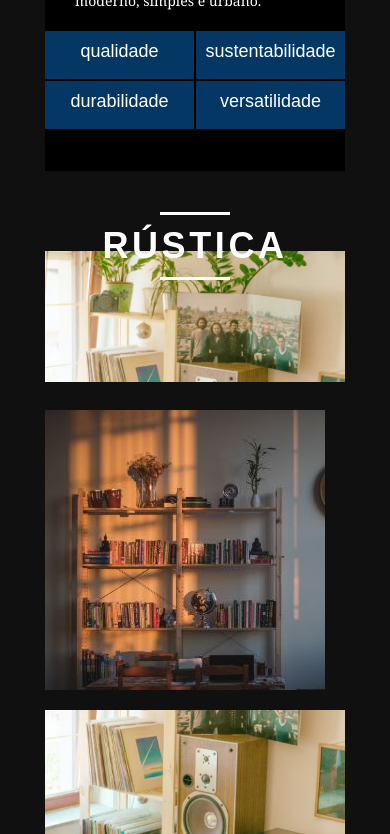
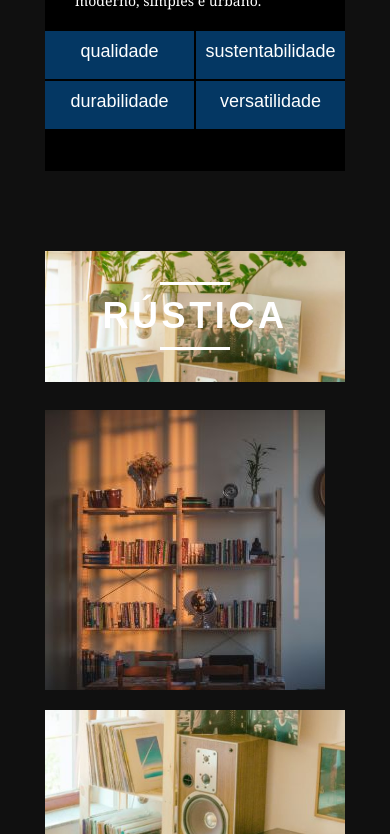
Before and after one commit to Sellenira/Bookshelf, a plain HTML site: page produtos.html in a window 390 px wide. Shown: the part 1166-2000 px from the top of the page. Drawn offline with Linux system fonts and the light colour scheme.

Commit message:
Update style.css

```diff
--- a/css/style.css
+++ b/css/style.css
@@ -979,11 +979,11 @@ h1,h2,h3 {
 	}
 
 	.missao ul li {
-    font-size: 14px;
-    line-height: 25px;
+                font-size: 14px;
+                line-height: 25px;
 	}
 
-	.produtos h2 {
+	.prod h2 {
 		top: -90px;
 		margin-bottom: -70px;
 	}
```
